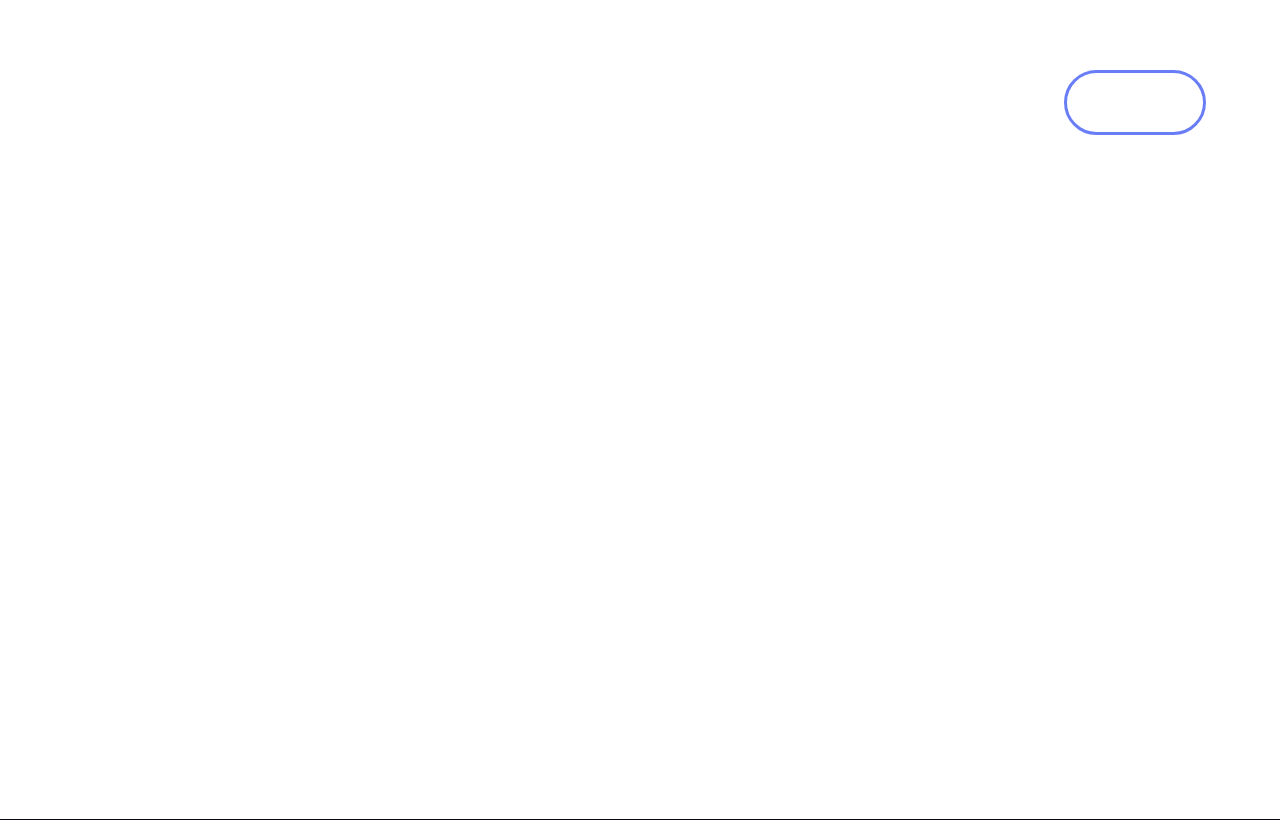
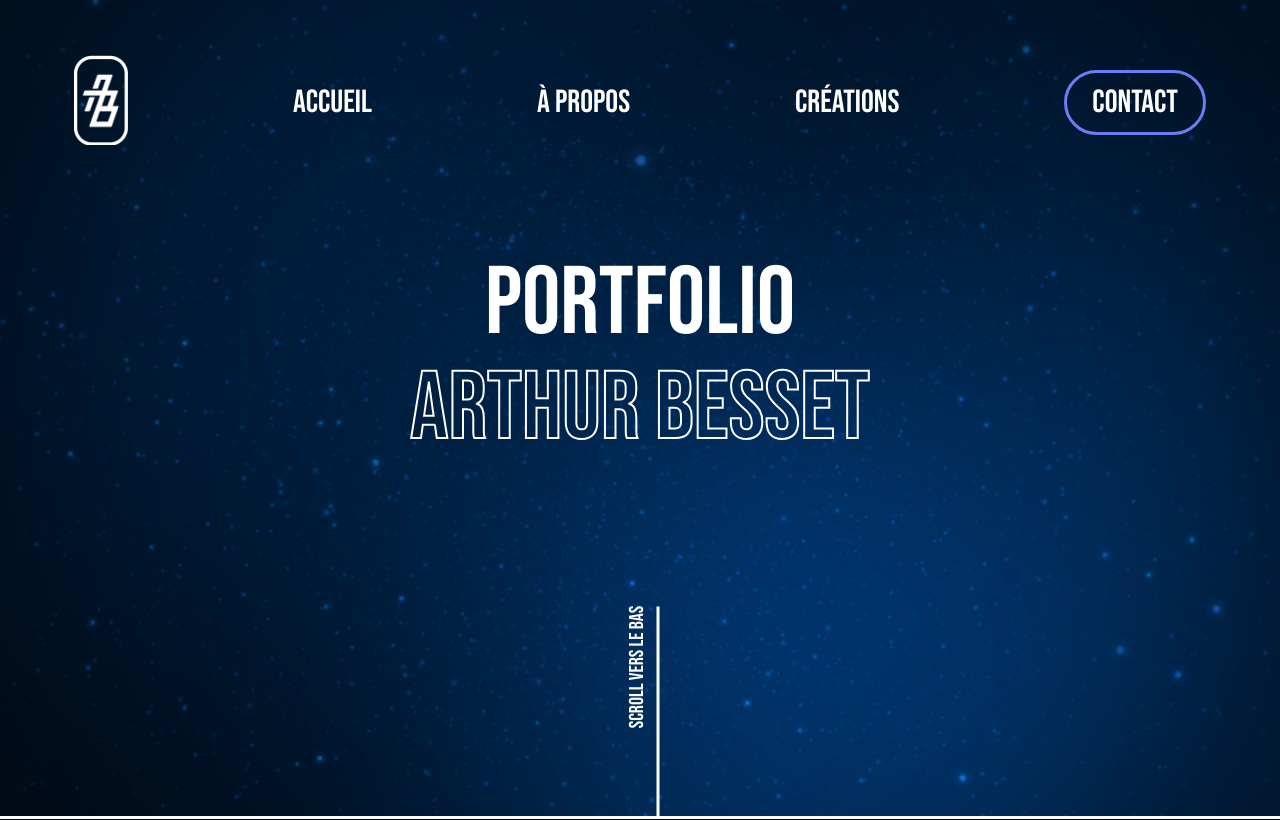
Before and after one commit to ArthurBesset/arthurbesset.github.com, a plain HTML site: page index.html in a window 1280 px wide. Shown: the top 820 px of the page. Drawn offline with Linux system fonts and the light colour scheme.

Commit message:
image header

```diff
--- a/home.css
+++ b/home.css
@@ -23,7 +23,7 @@ body {
 
 
   header {
-    background-image: url(../PORTFOLIO/images/header.png);
+    background-image: url(images/header.png);
     background-repeat: no-repeat;
     background-size: cover;
     height: 776px;
```
